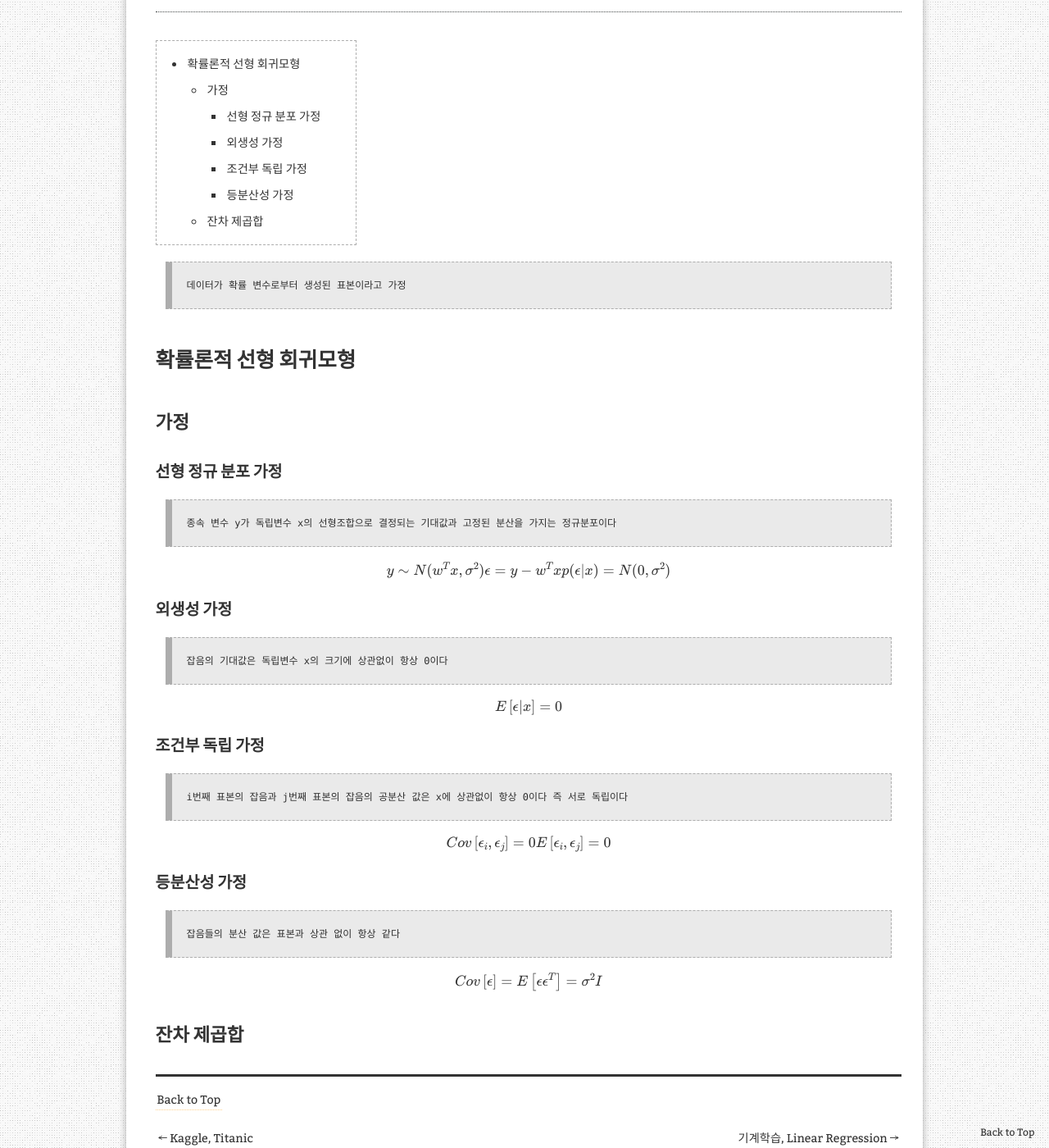
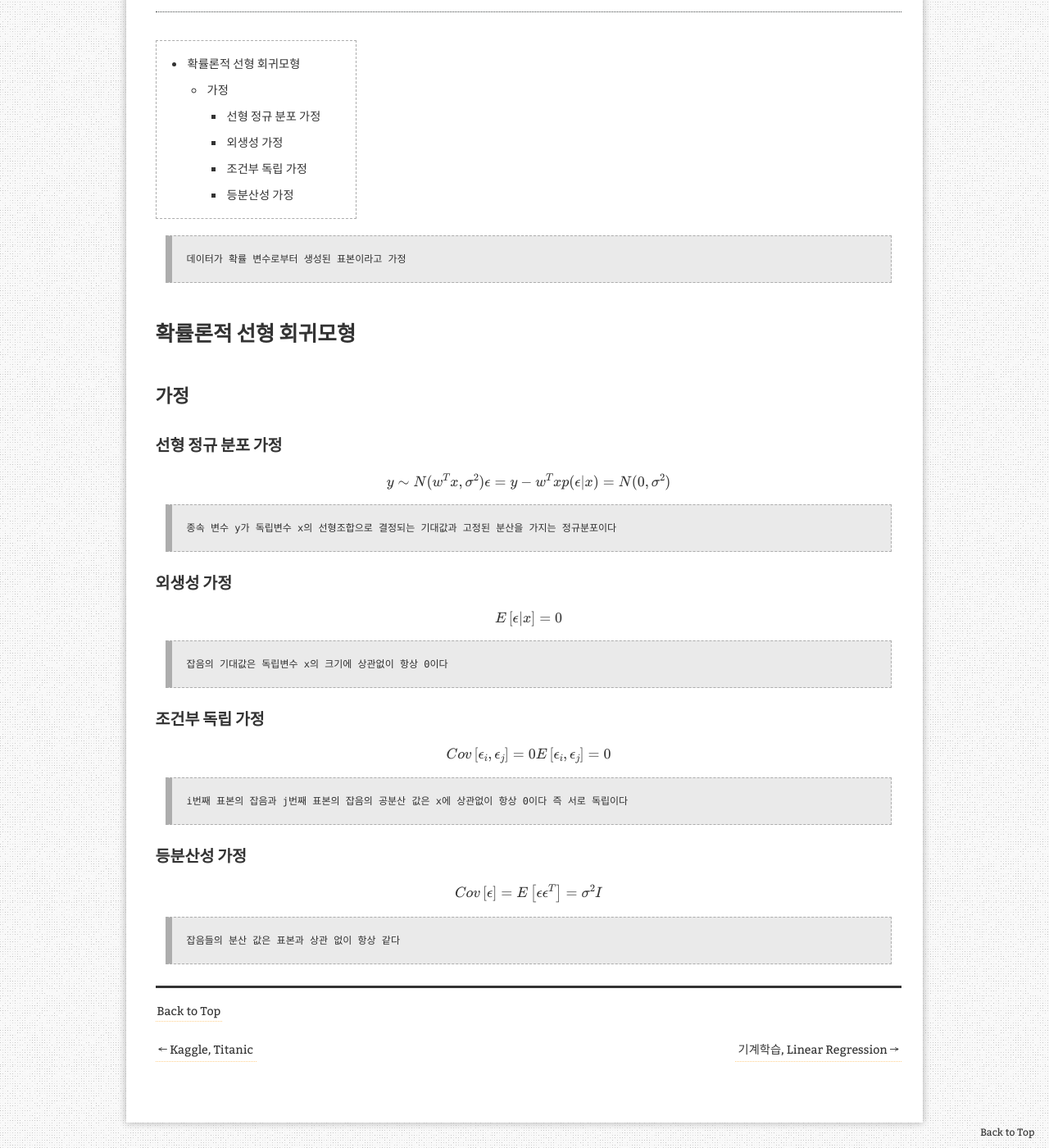
Before and after one commit to aristohyun/aristohyun.github.io, a Jekyll site: the page built from _posts/2021-06-25-Linear-Regression-2.md, in a window 1280 px wide and 1400 px high, scrolled down 300 px. Shown: the whole window at 82% size. Built offline with Jekyll 4.4.1, drawn with Linux system fonts in a browser that asks for light colours; formulas are drawn with MathJax 3; comment, search, counter and statistics services are not loaded.

Commit message:
Update 2021-06-25-Linear-Regression-2.md

```diff
--- a/_posts/2021-06-25-Linear-Regression-2.md
+++ b/_posts/2021-06-25-Linear-Regression-2.md
@@ -20,38 +20,37 @@ redirect_from:
 
 ### 선형 정규 분포 가정
 
-> 종속 변수 y가 독립변수 x의 선형조합으로 결정되는 기대값과 고정된 분산을 가지는 정규분포이다
-
 @
 y \sim  N(w^Tx,\sigma^2 ) \\\
 \epsilon = y - w^Tx \\\
 p(\epsilon | x) = N(0,\sigma^2)
 @
 
+> 종속 변수 y가 독립변수 x의 선형조합으로 결정되는 기대값과 고정된 분산을 가지는 정규분포이다
+
 ### 외생성 가정
-
-> 잡음의 기대값은 독립변수 x의 크기에 상관없이 항상 0이다
 
 @
 E \left [ \epsilon | x \right ] = 0
 @
 
+> 잡음의 기대값은 독립변수 x의 크기에 상관없이 항상 0이다
+
+
 ### 조건부 독립 가정
-
-> i번째 표본의 잡음과 j번째 표본의 잡음의 공분산 값은 x에 상관없이 항상 0이다
-> 즉 서로 독립이다
 
 @
 Cov \left [ \epsilon_ i ,  \epsilon_ j \right ] = 0 \\\
 E \left [ \epsilon_ i ,  \epsilon_ j \right ] = 0
 @
 
+> i번째 표본의 잡음과 j번째 표본의 잡음의 공분산 값은 x에 상관없이 항상 0이다
+> 즉 서로 독립이다
+
 ### 등분산성 가정
-
-> 잡음들의 분산 값은 표본과 상관 없이 항상 같다
 
 @
 Cov \left [ \epsilon \right ] = E \left [ \epsilon \epsilon^T \right ] = \sigma^2 I
 @
 
-## 잔차 제곱합
+> 잡음들의 분산 값은 표본과 상관 없이 항상 같다
```
